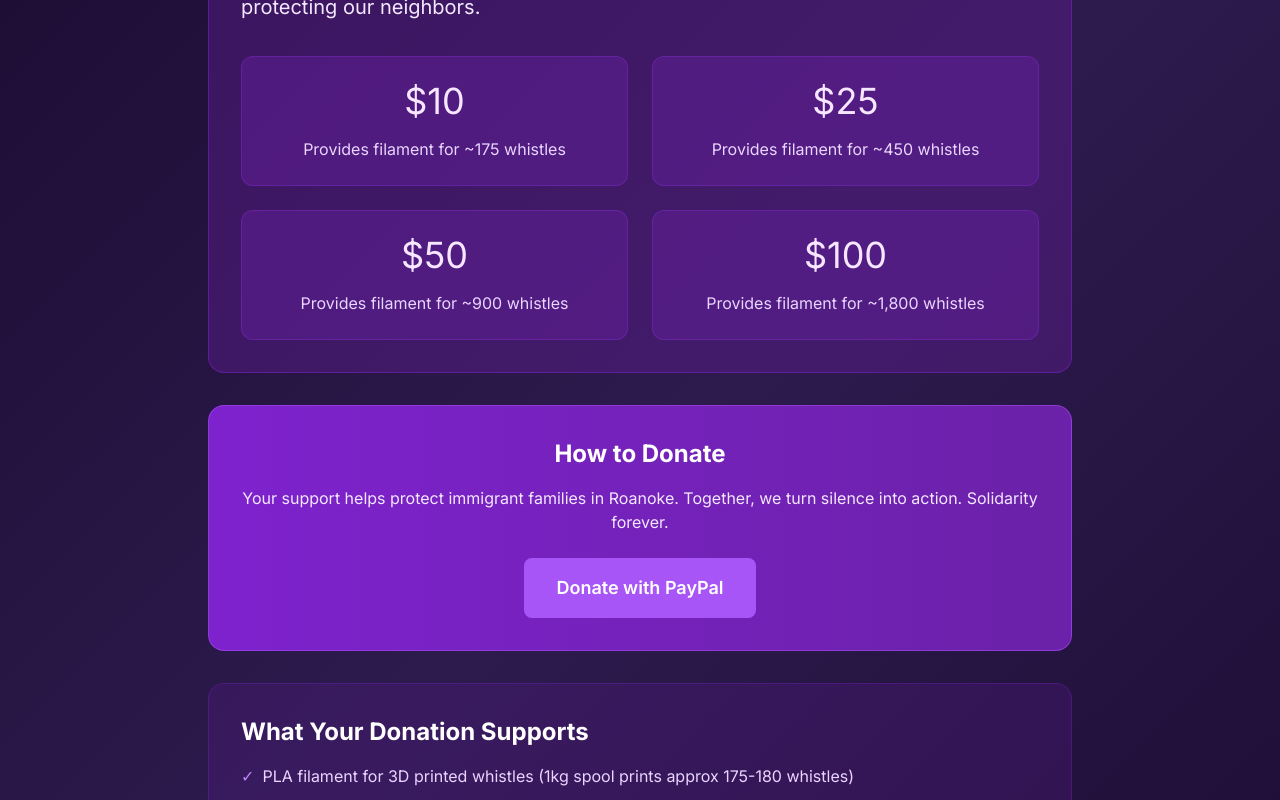
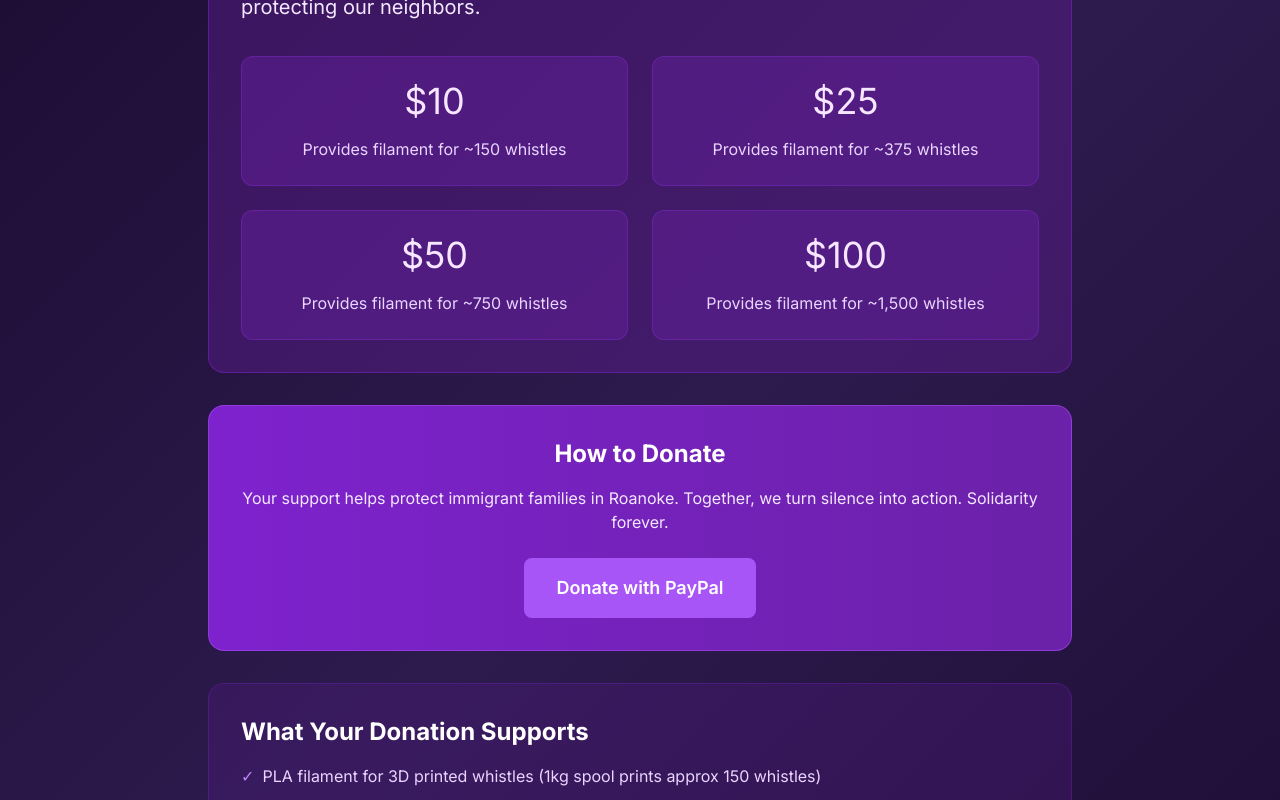
Before and after one commit to theAltaran/ice-whistle-roanoke, a Next.js app: page /donate in a window 1280 px wide. Shown: the part 300-1100 px from the top of the page. Built offline with nearby package versions, Linux system fonts and the light colour scheme.

Commit message:
Update filament to 150 whistles per spool to account for electricity

```diff
--- a/src/app/donate/page.tsx
+++ b/src/app/donate/page.tsx
@@ -15,19 +15,19 @@ export default function Donate() {
         <div className="grid md:grid-cols-2 gap-6 mt-8">
           <div className="bg-primary-800/40 rounded-xl p-6 border border-primary-600/30 text-center">
             <span className="text-4xl mb-4 block">$10</span>
-            <p className="text-primary-200">Provides filament for ~175 whistles</p>
+            <p className="text-primary-200">Provides filament for ~150 whistles</p>
           </div>
           <div className="bg-primary-800/40 rounded-xl p-6 border border-primary-600/30 text-center">
             <span className="text-4xl mb-4 block">$25</span>
-            <p className="text-primary-200">Provides filament for ~450 whistles</p>
+            <p className="text-primary-200">Provides filament for ~375 whistles</p>
           </div>
           <div className="bg-primary-800/40 rounded-xl p-6 border border-primary-600/30 text-center">
             <span className="text-4xl mb-4 block">$50</span>
-            <p className="text-primary-200">Provides filament for ~900 whistles</p>
+            <p className="text-primary-200">Provides filament for ~750 whistles</p>
           </div>
           <div className="bg-primary-800/40 rounded-xl p-6 border border-primary-600/30 text-center">
             <span className="text-4xl mb-4 block">$100</span>
-            <p className="text-primary-200">Provides filament for ~1,800 whistles</p>
+            <p className="text-primary-200">Provides filament for ~1,500 whistles</p>
           </div>
         </div>
       </div>
@@ -52,7 +52,7 @@ export default function Donate() {
         <ul className="space-y-3 text-primary-200">
           <li className="flex items-start">
             <span className="text-primary-400 mr-2">✓</span>
-            <span>PLA filament for 3D printed whistles (1kg spool prints approx 175-180 whistles)</span>
+            <span>PLA filament for 3D printed whistles (1kg spool prints approx 150 whistles)</span>
           </li>
           <li className="flex items-start">
             <span className="text-primary-400 mr-2">✓</span>
```
